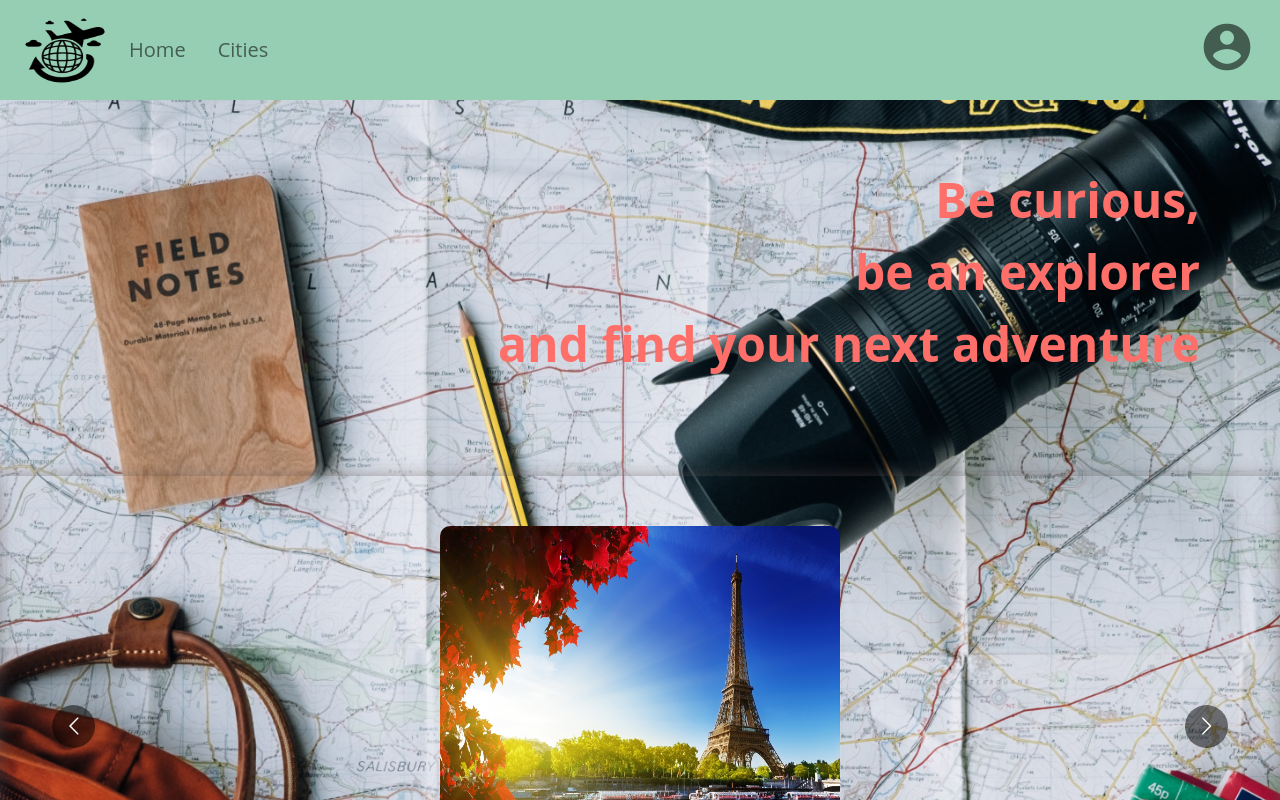
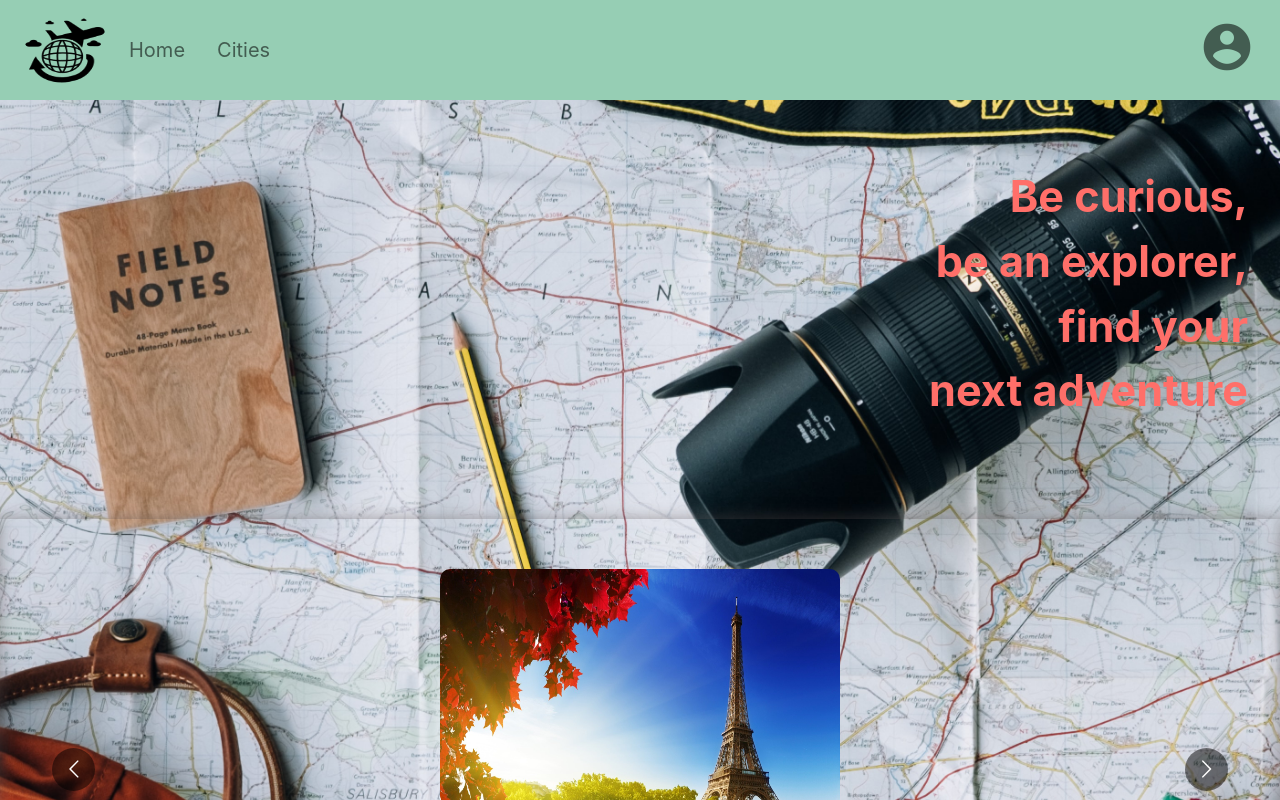
Before and after one commit to asdtha/My-Tinerary, a React (Create React App) app: page / in a window 1280 px wide. Shown: the top 800 px of the page. Built offline with nearby package versions, Linux system fonts and the light colour scheme.

Commit message:
css changes

```diff
--- a/src/components/footer/Footer.js
+++ b/src/components/footer/Footer.js
@@ -30,7 +30,7 @@ const Footer = () => {
             <FaWhatsapp />
             </a>
           </div>
-          <div className="flex items-center justify-evenly">
+          <div className="flex items-center ">
             <p className="text-center">
               &copy; {year} MyTinerary Inc. All rights reserved.
             </p>
--- a/src/components/forms/form.css
+++ b/src/components/forms/form.css
@@ -7,15 +7,8 @@
 }
 
 
-* {
-	padding: 0px;
-	margin: 0;
-	box-sizing: border-box;
-}
-
 body {
-
-	font-family: 'Open Sans', sans-serif;
+	font-family: -apple-system, BlinkMacSystemFont, 'Segoe UI', Roboto, Oxygen, Ubuntu, Cantarell, 'Open Sans', 'Helvetica Neue', sans-serif;
 }
 
 .contenedor {
@@ -49,9 +42,7 @@ body {
 
 }
 
-.formulario input,
-.formulario textarea {
-	font-family: 'Open Sans', sans-serif;
+.formulario input {
 	width: 100%;
 	border-radius: 5px;
 	border: 2px solid #e2e2e2;
@@ -77,7 +68,6 @@ body {
 	display: block;
 	background: #0085FF;
 	font-weight: 600;
-	font-family: 'Open Sans', sans-serif;
 	border: none;
 	cursor: pointer;
 	width: 100%;
--- a/src/components/home/Home.js
+++ b/src/components/home/Home.js
@@ -7,7 +7,7 @@ function Home(){
     return (
        <>
        <div className="home-messaje">
-           <p>Be curious, <br/>be an explorer <br/>and find your next adventure </p></div>
+           <p>Be curious, <br/>be an explorer, <br/>find your<br/>next adventure </p></div>
            <CarouselTest />
 
 
--- a/src/components/home/home.css
+++ b/src/components/home/home.css
@@ -3,9 +3,9 @@
 .home-messaje{
     color: var(--lightpink);
     font-weight: bold;
-    font-size: 3rem;
+    font-size: 2.7rem;
     margin-top: 4rem;
-    margin-left: -5rem;
+    margin-left: -2rem;
     text-align: right;
     width: 100%;
 
--- a/src/components/navbar/navbar.css
+++ b/src/components/navbar/navbar.css
@@ -29,9 +29,9 @@
 .nav-icon:hover{
   filter: brightness(1.1);
   mix-blend-mode: multiply;
-  margin-left: 0.5rem;
-  height: 75px;
-  width: 115% !important;
+  margin-left: 0.2rem;
+  height: 80px;
+  width: 120% !important;
 
 }
 
@@ -41,21 +41,18 @@
 
 .custom-navbar-links{
   font-weight: normal;
-  margin: auto;
+
 
 }
 .custom-navbar-links:hover{
   color: aliceblue !important;
   font-weight: normal !important;
-  display: flex !important;
-  margin: auto !important;
+
 }
 
 
 /* USER ICON */
 
-.div-dropdown{
-}
 
 .user-icon{
   font-size: 3.5rem;
@@ -67,6 +64,7 @@
   font-size: 3.5rem;
 }
 .dropdown-menu[data-bs-popper] {
+  background-color: rgb(255, 255, 255);
   top: 100%;
   left: -45px;
   margin-top: 0.5rem;
@@ -75,32 +73,14 @@
   font-weight: bolder !important;
 }
 
-.ul-dropdown{
 
 
-}
-
 .signin{
-  color: rgb(44, 44, 44);
-  font-weight: normal !important;
+  color: rgb(90, 90, 90);
+  font-weight: bold;
 }
 
 .signup{
-  color: rgb(44, 44, 44);
-  font-weight: normal;
+  color: rgb(90, 90, 90);
+  font-weight: bold;
 }
-
-
-@media screen and (max-width: 844) {
-  .custom-container-navbar {
-    text-align: right !important;
-    display: inline-block !important;
-    background-color: var(--nav-color) !important;
-    height: 100px !important;
-    color: var(--lightpink) !important;
-    font-size: 20px;
-    width: 100% !important;
-    text-decoration: none;
-
-  }
-}
```
